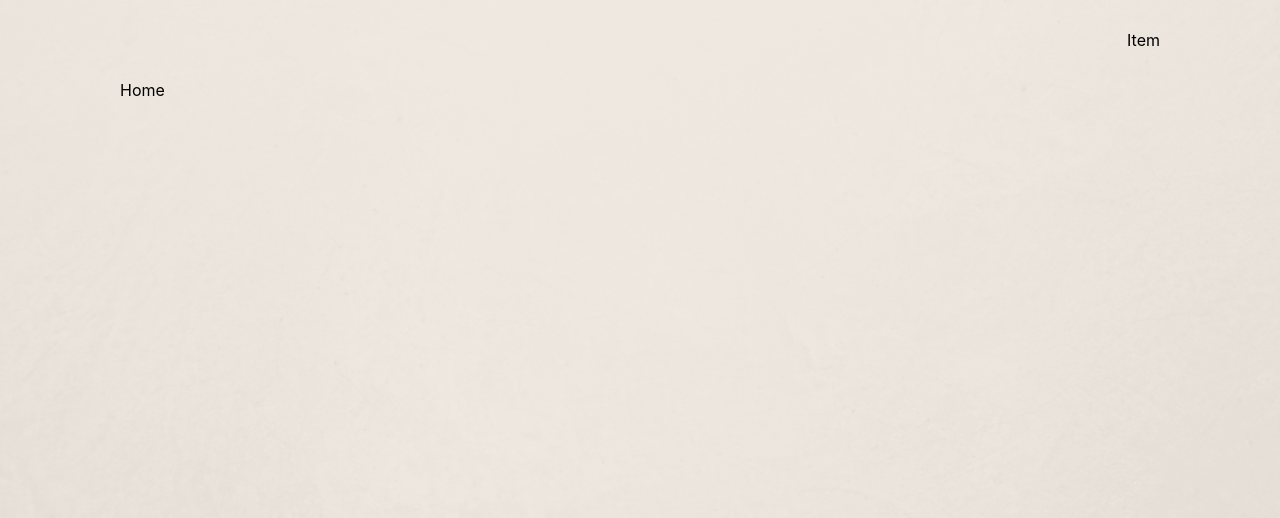
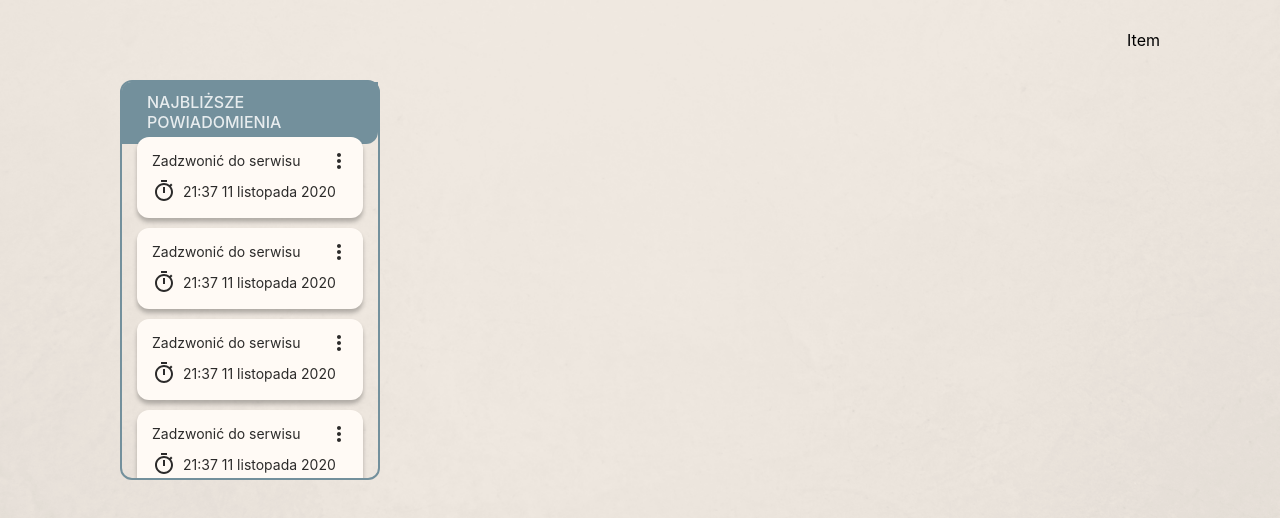
Before and after one commit to KamilPieronczyk/MemoHelp, a React (Create React App) app: page / in a window 1280 px wide. Shown: the top 518 px of the page. Built offline with nearby package versions, Linux system fonts and the light colour scheme.

Commit message:
latest notifications

```diff
--- a/package.json
+++ b/package.json
@@ -4,6 +4,7 @@
   "private": true,
   "dependencies": {
     "@material-ui/core": "^4.11.0",
+    "@material-ui/icons": "^4.9.1",
     "@testing-library/jest-dom": "^5.11.4",
     "@testing-library/react": "^11.1.0",
     "@testing-library/user-event": "^12.1.10",
--- a/src/App.js
+++ b/src/App.js
@@ -6,6 +6,7 @@ import {
 } from "react-router-dom"
 import styled from 'styled-components'
 import {NavBar} from './components'
+import {Home} from './screens'
 
 function App() {
   return (
@@ -20,7 +21,7 @@ function App() {
             Calendar
           </Route>
           <Route path="/">
-            Home
+            <Home />
           </Route>
         </Switch>
       </Router>
@@ -30,11 +31,12 @@ function App() {
 
 const Body = styled.div`
   width: 100vw;
-  height: 100vh;
+  height: 100vmin;
   padding: 0 120px 0 120px;
   box-sizing: border-box;
   background-image: url("./assets/background.png");
   background-size: cover;
 `
 
+
 export default App;
--- a/src/screens/Home/Home.js
+++ b/src/screens/Home/Home.js
@@ -0,0 +1,28 @@
+import React from 'react'
+import styled from 'styled-components'
+
+import {NotificationsList} from './NotificationsList/NotificationsList'
+
+export default function Home() {
+  return (
+    <Container>
+      <WidgetContainer>
+        <NotificationsList />
+      </WidgetContainer>
+    </Container>
+  )
+}
+
+const Container = styled.div`
+  width: 100%;
+  height: calc(100vh - 100px);
+  position: relative;
+`
+
+const WidgetContainer = styled.div`
+  position: absolute;
+  top: 0; right: 0; bottom: 0; left: 0;
+  display: grid;
+  grid-template-columns: 1fr 1fr 1fr 1fr;
+  grid-template-rows: 4fr 3fr;
+`
--- /dev/null
+++ b/src/screens/Home/NotificationsList/NotificationCard.js
@@ -0,0 +1,50 @@
+import React from 'react'
+import styled from 'styled-components'
+import TimeIcon from '@material-ui/icons/Timer'
+import IconButton from '@material-ui/core/IconButton';
+import MoreIcon from '@material-ui/icons/MoreVert';
+import { withStyles } from '@material-ui/core/styles';
+
+
+
+export function NotificationCard(props) {
+  return (
+    <Container>
+      {props.message}
+      <Time>
+        <TimeIcon />
+        <span style={{marginLeft: 7 + 'px'}}>{props.time}</span>
+      </Time>
+      <MoreIconContainer>
+        <MoreIcon />
+      </MoreIconContainer>
+    </Container>
+  )
+}
+
+const Container = styled.div`
+  background-color: #FFFAF5;
+  position: relative;
+  padding: 15px;
+  margin-top: 10px;
+  border-radius: 12px;
+  font-size: 14px;
+  color: rgba(0,0,0,.83);
+  box-shadow: 0px 4px 4px rgba(0, 0, 0, 0.25);
+`
+
+const Time = styled.div`
+  padding-top: 10px;
+  display: flex;
+  flex-direction: row;
+  align-items: center;
+`
+
+const MoreIconContainer = withStyles((theme) => ({
+  root: {
+    position: 'absolute',
+    top: 0,
+    right: 0,
+    color: 'rgba(0,0,0,.83)',
+  },
+}))(IconButton);
--- /dev/null
+++ b/src/screens/Home/NotificationsList/NotificationsList.js
@@ -0,0 +1,73 @@
+import React from 'react'
+import styled from 'styled-components'
+import {NotificationCard} from './NotificationCard'
+
+export function NotificationsList() {
+  return (
+    <Container>
+      <Header>
+        <HeaderText>NAJBLIŻSZE POWIADOMIENIA</HeaderText>
+      </Header>
+      <List>
+        <NotificationCard message="Zadzwonić do serwisu" time="21:37 11 listopada 2020" id="1"/>
+        <NotificationCard message="Zadzwonić do serwisu" time="21:37 11 listopada 2020" id="1"/>
+        <NotificationCard message="Zadzwonić do serwisu" time="21:37 11 listopada 2020" id="1"/>
+        <NotificationCard message="Zadzwonić do serwisu" time="21:37 11 listopada 2020" id="1"/>
+        <NotificationCard message="Zadzwonić do serwisu" time="21:37 11 listopada 2020" id="1"/>
+        <NotificationCard message="Zadzwonić do serwisu" time="21:37 11 listopada 2020" id="1"/>
+        <NotificationCard message="Zadzwonić do serwisu" time="21:37 11 listopada 2020" id="1"/>
+        <NotificationCard message="Zadzwonić do serwisu" time="21:37 11 listopada 2020" id="1"/>
+        <NotificationCard message="Zadzwonić do serwisu" time="21:37 11 listopada 2020" id="1"/>
+      </List>
+    </Container>
+  )
+}
+
+const Container = styled.div`
+  grid-area: 1 / span 1;
+  grid-row: 1 / span 1;
+  border: #73909C solid 2px;
+  border-radius: 12px;
+  box-sizing: border-box;
+  position: relative;
+`
+
+const Header = styled.div`
+  position: absolute;
+  top: 0; left: 0;
+  padding: 10px 25px 12px 25px;
+  background-color: #73909C;
+  border-radius: 9px 0 12px 0;
+  box-sizing: border-box;
+`
+
+const HeaderText = styled.p`
+  color: rgba(255,255,255,.83);
+  padding: 0;
+  margin: 0;
+  font-weight: 500;
+  font-size: 16;
+`
+
+const List = styled.div`
+  position: absolute;
+  top: 45px; left: 0; right: 0; bottom: 0;
+  padding: 0px 15px 0 15px;
+  display: flex;
+  flex-direction: column;
+  align-content: stretch;
+  overflow-y: auto;
+
+  &::-webkit-scrollbar {
+    width: 10px;
+  }
+
+  &::-webkit-scrollbar-track {
+    box-shadow: inset 0 0 0px #9C9083;
+  }
+
+  &::-webkit-scrollbar-thumb {
+    background-color: #9C9083;
+    border-radius: 5px;
+  }
+`
--- a/src/screens/index.js
+++ b/src/screens/index.js
@@ -0,0 +1,5 @@
+import Home from './Home/Home'
+
+export {
+  Home,
+}
```
Also changed, not shown: 1 other file (tests, documents, lock files or other folders).
